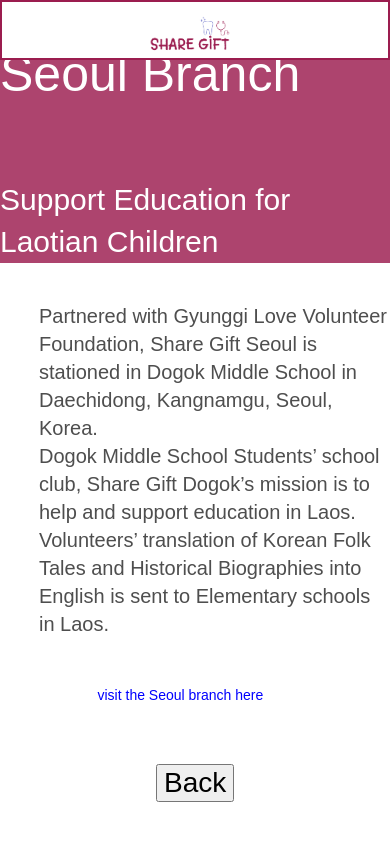
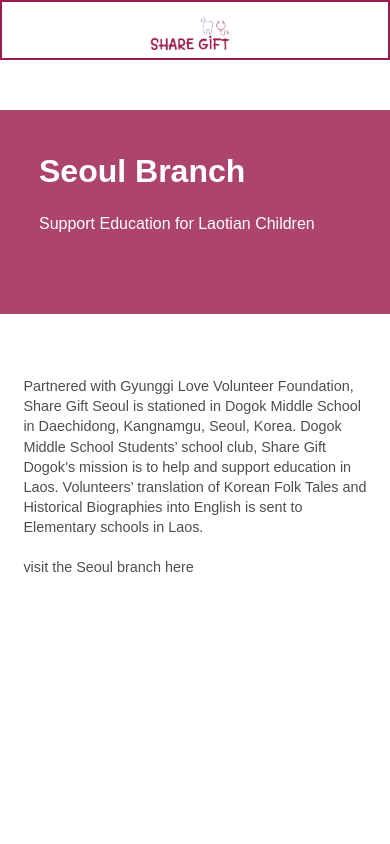
Before and after one commit to yeet1miester/shareGift, a Django app: page /seoul/ in a window 390 px wide; the page is wider, and only the part inside the window is pictured. Run offline with Django 3.2, Linux system fonts and the light colour scheme; some libraries are stand-ins or nearby versions; some web fonts are replaced.

Commit message:
#33 - [branches > seoul] 페이지 전체 수정

```diff
--- a/Webapp/firstProject/shareGift/static/css/main.css
+++ b/Webapp/firstProject/shareGift/static/css/main.css
@@ -197,6 +197,12 @@ br.mo {display: none;}
 @media screen and (max-width:1100px){
     .wrap {min-width: 100%;}
 
+    /*Branch*/
+    .branchTitlePurple{margin-top: 6vh; color:#fff; background-color: #ad446eff; padding:10%; padding-bottom: 20%;}
+    .branchTitlePurple h1.title{font-size: 4rem;}
+    .branchTitlePurple p.subTitle{font-size: 2.5rem;}
+    .branchWriting{margin: 6%; font-size: 2rem;}
+
     /*covid19*/
     .covidTitlePurple{margin-top: 4vh; color:white; background-color: #6e73cb; padding:10%; font-size: 2rem;}
     .imageSlide img { height:20vh; width:auto; margin:1%;}
@@ -290,6 +296,12 @@ br.mo {display: none;}
 
 /*950px 이하 - 751px 테블릿 참고*/
 @media screen and (max-width:950px){
+
+    /*Branch*/
+    .branchTitlePurple{margin-top: 9vh; color:#fff; background-color: #ad446eff; padding:10%; padding-bottom: 20%;}
+    .branchTitlePurple h1.title{font-size: 3rem;}
+    .branchTitlePurple p.subTitle{font-size: 2rem;}
+    .branchWriting{margin: 6%; font-size: 1.5rem;}
 
     /*covid19*/
     .covidTitlePurple{margin-top: 4vh; color:white; background-color: #6e73cb; padding:10%; font-size: 2rem;}
@@ -434,6 +446,12 @@ br.mo {display: none;}
     .covidTitlePurple{margin-top: 8vh; color:white; background-color: #6e73cb; padding:10%; font-size: 1.5rem;}
     .imageSlide img { height:40vh; width:auto; margin:0.3%;}
     .covidTitleGray{margin-top: 8vh; color:#3F3F3F; background-color: #E7E6E6; padding:10%; font-size: 1.5rem;}
+
+    /*Branch*/
+    .branchTitlePurple{margin-top: 13vh; color:#fff; background-color: #ad446eff; padding:10%; padding-bottom: 20%;}
+    .branchTitlePurple h1.title{font-size: 2rem;}
+    .branchTitlePurple p.subTitle{font-size: 1rem;}
+    .branchWriting{margin: 6%; font-size: 0.9rem;}
 
     /*indivial*/
     section.subheader{margin-top:20%;}
--- a/Webapp/firstProject/shareGift/templates/frontend/branches/seoul.html
+++ b/Webapp/firstProject/shareGift/templates/frontend/branches/seoul.html
@@ -59,47 +59,35 @@
                     </ul>
                 </nav>
             </header>
+            <div>
+                <div class= "branchTitlePurple">
+                    <h1 class="title">Seoul Branch</h1>
+                    <br/>
+                    <p class="subTitle">Support Education for Laotian Children</p>
+                </div>
+            </div>
         <br>
         <br>
-        <div class="red">
-            <div>
-                Seoul Branch
-            </div>
+        <div class="branchWriting">
+            Partnered with  Gyunggi Love Volunteer Foundation,
+            Share Gift Seoul is stationed in Dogok Middle School in Daechidong, Kangnamgu, Seoul, Korea.
+            Dogok Middle School Students’ school club,
+            Share Gift Dogok’s mission is to help and support education in Laos.
+            Volunteers’ translation of Korean Folk Tales and Historical Biographies into English
+            is sent to Elementary schools in Laos.
             <br>
-            <div class="sub">
-                Support Education for Laotian Children
-            </div>
+            <br/>
+        visit the Seoul branch here
         </div>
         <br>
         <br>
-        <div class="Writing">
-            Partnered with  Gyunggi Love Volunteer Foundation,
-            Share Gift Seoul is stationed in Dogok Middle School in Daechidong, Kangnamgu, Seoul, Korea.<br>
-            Dogok Middle School Students’ school club,
-            Share Gift Dogok’s mission is to help and support education in Laos. <br>
-            Volunteers’ translation of Korean Folk Tales and Historical Biographies into English
-            is sent to Elementary schools in Laos.   <br>
-        <br>
-        </div>
-        <br>
-        <div class="link" onclick="location.href='/'">
-        visit the Seoul branch here</div>
         <br>
         <br>
-        <br>
-        <button class="b1" onclick="location.href='/branches'">
-            Back
-        </button>
         </div>
 </body>
 <style>
     .header{text-align:center; position:center; font-weight: bold; border-bottom: solid salmon; }
     .but{position: relative; right:15%; top: 1%;}
     .but1{position: relative; left:15%; top: 1%;}
-    .red{background-color: #ad446eff; color: white; font-size: 50px;}
-    .sub{font-size: 30px}
-    .Writing{margin-left: 10%; font-size: 20px}
-    .b1{font-size: 200%; position: relative; top:50%; left:40%}
-    .link{position: relative; left:25%; color: blue}
 </style>
 </html>
```
